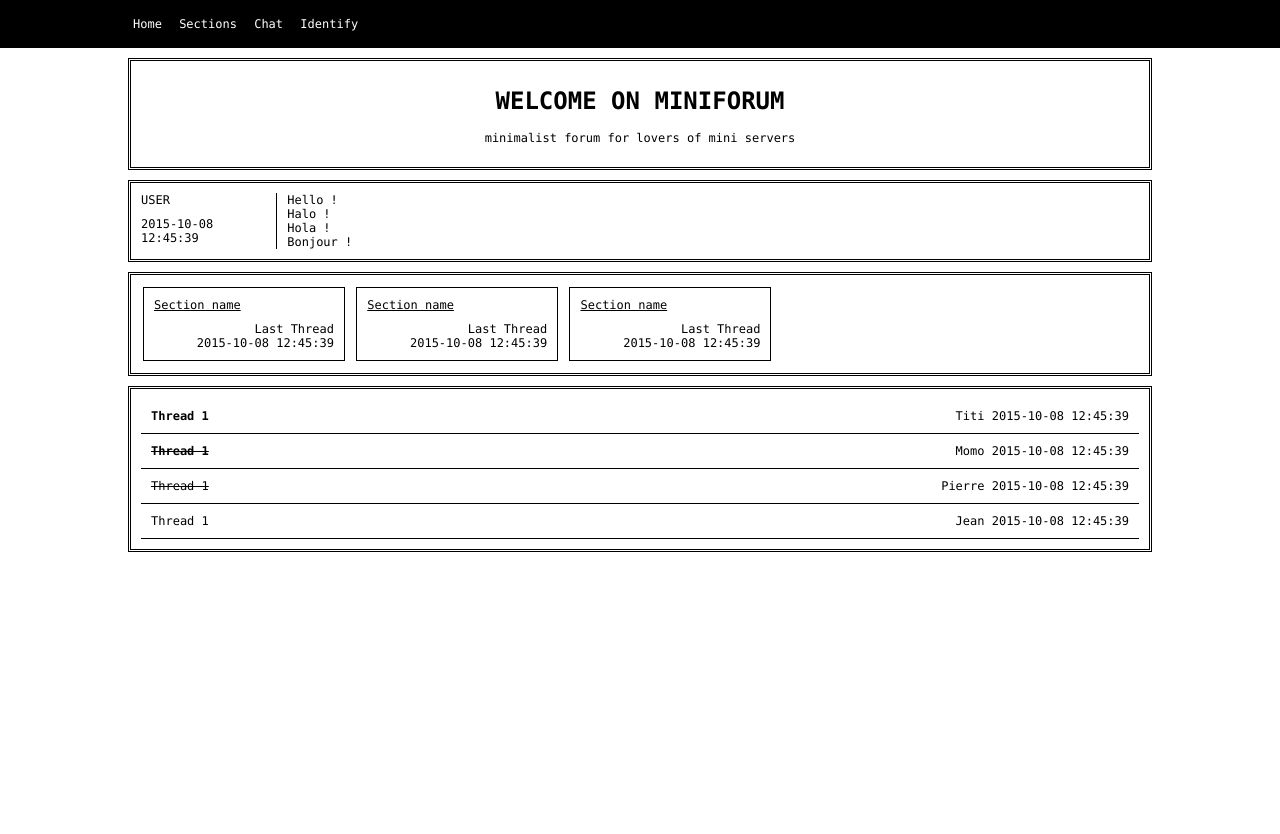
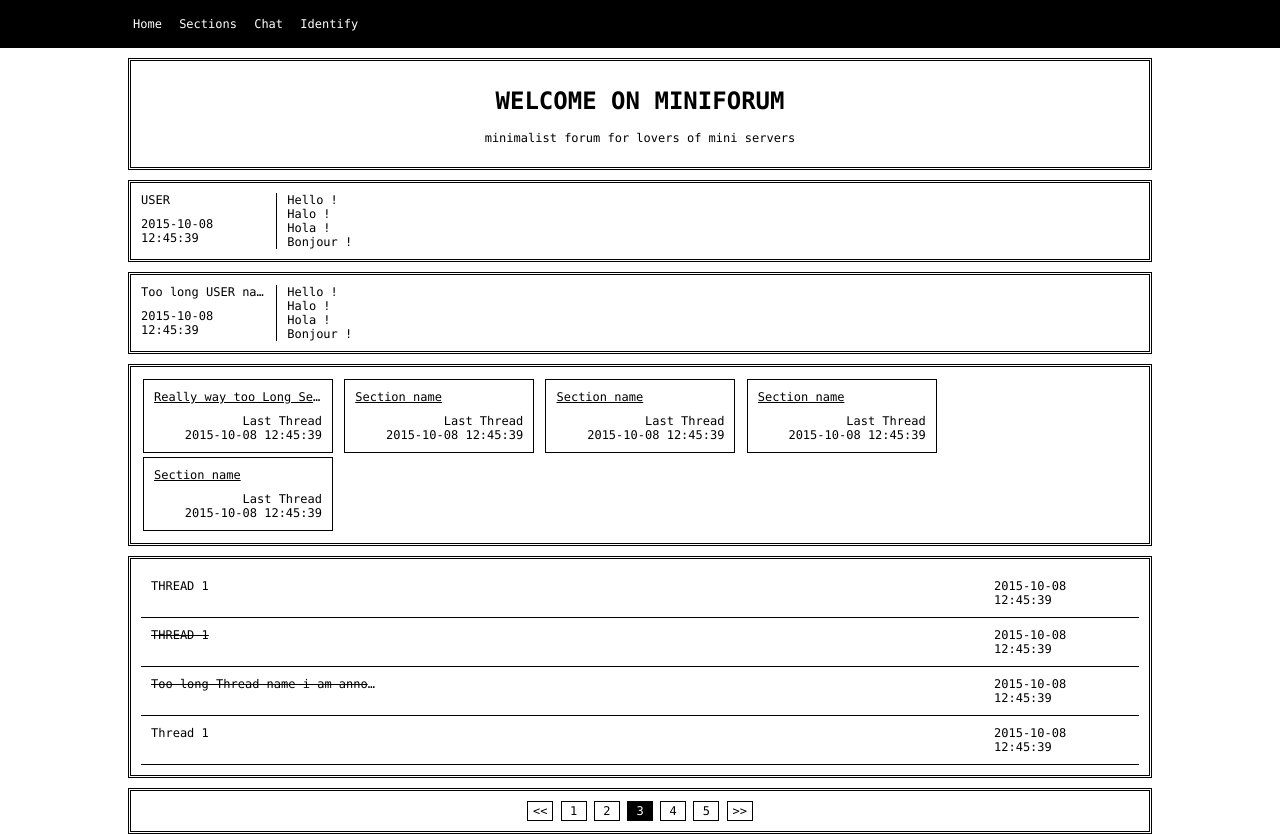
Before and after one commit to harraps/logForum, a PHP site: page /view/template.html in a window 1280 px wide. Before the commit the page ends 552 px from the top, so only its background shows below. Run offline with PHP 8.4, Linux system fonts and the light colour scheme.

Commit message:
Update in the thread view Support pagination !

```diff
--- a/view/css/style.css
+++ b/view/css/style.css
@@ -87,6 +87,9 @@ body{
 }
 .post .user .name{
     margin-bottom: 10px;
+    white-space:   nowrap;
+    overflow:      hidden;
+    text-overflow: ellipsis;
 }
 .post .user .date{
     padding:     0;
@@ -126,15 +129,20 @@ body{
     color:      white;
 }
 .thread-list ul li .thread .name{
-    float:  left;
-    margin: 10px;
+    float:         left;
+    margin:        10px;
+    max-width:     230px;
+    white-space:   nowrap;
+    overflow:      hidden;
+    text-overflow: ellipsis;
 }
 .thread-list ul li .thread .info{
-    float:  right;
-    margin: 10px;
+    float:      right;
+    margin:     10px;
+    width:      135px;
 }
 .thread-list ul li .thread.pinned .name{
-    font-weight: bold;
+    text-transform: uppercase;
 }
 .thread-list ul li .thread.closed .name{
     text-decoration: line-through;
@@ -142,14 +150,14 @@ body{
 
 /* SECTION STYLE */
 .section-list ul{
-    padding:         0;
-    margin:          0;
-    list-style-type: none;
+    padding:    0;
+    margin:     0;
+    list-style: none;
 }
 .section-list ul li{
     padding:      0;
     margin:       2px;
-    width:        200px;
+    width:        188px;
     display:      inline-block;
     border-width: 1px;
     border-style: solid;
@@ -167,11 +175,53 @@ body{
 }
 .section-list ul li .section .name{
     text-decoration: underline;
-    margin-bottom: 10px;
+    margin-bottom:   10px;
+    white-space:     nowrap;
+    overflow:        hidden;
+    text-overflow:   ellipsis;
 }
 .section-list ul li .section .info{
     text-align: right;
 }
+
+/* PAGINATION STYLE */
+.pagination{
+    text-align: center;
+}
+.pagination ul{
+    padding:    0;
+    margin:     0;
+    list-style: none;
+}
+.pagination ul li{
+    padding: 0;
+    margin:  0;
+    display: inline-block;
+}
+.pagination ul li a{
+    padding:         2px;
+    margin:          0;
+    min-width:       20px;
+    border-width:    1px;
+    border-style:    solid;
+    border-color:    black;
+    text-decoration: none;
+    display:         block;
+    color:           black;
+}
+.pagination ul li a:hover{
+    background: black;
+    color:      white;
+}
+.pagination ul li a:hover.disable{
+    background: white;
+    color:      black;
+}
+.pagination ul li .active{
+    background: black;
+    color:      white;
+}
+
 /* SUB 640PX STYLE */
 @media (max-width: 640px){
     .menu ul{
@@ -192,10 +242,20 @@ body{
     .post .user .date{
         font-size: 8px;
     }
+    .thread-list ul li .thread .name{
+        max-width: 129px;
+    }
     .thread-list ul li .thread .info{
+        width:        95px;
         font-size:    8px;
         margin-left:  5px;
         margin-right: 5px;
+    }
+    .section-list ul li{
+        width: 117px;
+    }
+    .section-list ul li .section .info{
+        font-size: 8px;
     }
 }
 
--- a/view/template.html
+++ b/view/template.html
@@ -13,7 +13,7 @@
             <ul>
                 <li><a href="#">Home    </a></li>
                 <li><a href="#">Sections</a></li>
-                <li><a href="#">Chat    </a></li>
+                <li><a href="#">Chat    </a></li> <!-- http://code.tutsplus.com/tutorials/how-to-create-a-simple-web-based-chat-application--net-5931 -->
                 <li><a href="#">Identify</a></li>
             </ul>
         </div>
@@ -28,8 +28,20 @@
                 <div class="panel post">
                     <div class="user">
                         <div class="name">USER</div>
-                        <div class="date">2015-10-08</div>
-                        <div class="date">12:45:39  </div>
+                        <div class="date">2015-10-08 12:45:39</div>
+                    </div>
+                    <div class="text">
+                        Hello !<br/>
+                        Halo !<br/>
+                        Hola !<br/>
+                        Bonjour !<br/>
+                    </div>
+                </div>
+
+                <div class="panel post">
+                    <div class="user">
+                        <div class="name">Too long USER name long long long</div>
+                        <div class="date">2015-10-08 12:45:39</div>
                     </div>
                     <div class="text">
                         Hello !<br/>
@@ -41,6 +53,20 @@
 
                 <div class="panel section-list">
                     <ul>
+                        <li>
+                            <a href="#" class="clearfix section">
+                                <div class="name">Really way too Long Section name</div>
+                                <div class="info">Last Thread</div>
+                                <div class="info">2015-10-08 12:45:39</div>
+                            </a>
+                        </li>
+                        <li>
+                            <a href="#" class="clearfix section">
+                                <div class="name">Section name</div>
+                                <div class="info">Last Thread</div>
+                                <div class="info">2015-10-08 12:45:39</div>
+                            </a>
+                        </li>
                         <li>
                             <a href="#" class="clearfix section">
                                 <div class="name">Section name</div>
@@ -69,33 +95,41 @@
                     <ul>
                         <li>
                             <a href="#" class="clearfix thread pinned">
+                                <div class="info">2015-10-08 12:45:39</div>
                                 <div class="name">Thread 1</div>
-                                <div class="info">Titi 2015-10-08 12:45:39</div>
                             </a>
                         </li>
                         <li>
                             <a href="#" class="clearfix thread pinned closed">
+                                <div class="info">2015-10-08 12:45:39</div>
                                 <div class="name">Thread 1</div>
-                                <div class="info">Momo 2015-10-08 12:45:39</div>
                             </a>
                         </li>
                         <li>
                             <a href="#" class="clearfix thread closed">
-                                <div class="name">Thread 1</div>
-                                <div class="info">Pierre 2015-10-08 12:45:39</div>
+                                <div class="info">2015-10-08 12:45:39</div>
+                                <div class="name">Too long Thread name i am annoying with long names</div>
                             </a>
                         </li>
                         <li>
                             <a href="#" class="clearfix thread">
+                                <div class="info">2015-10-08 12:45:39</div>
                                 <div class="name">Thread 1</div>
-                                <div class="info">Jean 2015-10-08 12:45:39</div>
                             </a>
                         </li>
                     </ul>
                 </div>
 
-                <div>
-
+                <div class="panel pagination">
+                    <ul>
+                        <li><a href="#" class="disable"><<</a></li>
+                        <li><a href="#">1</a></li>
+                        <li><a href="#">2</a></li>
+                        <li><a href="#" class="active" >3</a></li>
+                        <li><a href="#">4</a></li>
+                        <li><a href="#">5</a></li>
+                        <li><a href="#">>></a></li>
+                    </ul>
                 </div>
 
             </div>
```
Also changed, not shown: controller/Controller.php (+4 -4 lines), controller/managers/BaseManager.php (+49 -11 lines), controller/managers/PostManager.php (+20 -6 lines), controller/managers/SectionManager.php (+20 -4 lines), controller/managers/ThreadManager.php (+20 -4 lines), controller/managers/UserManager.php (+19 -5 lines), index.php (+14 -9 lines), view/common/menu.php (+8 -6 lines), view/forum/thread.php (+57 -0 lines), view/forum/category.php (deleted).
